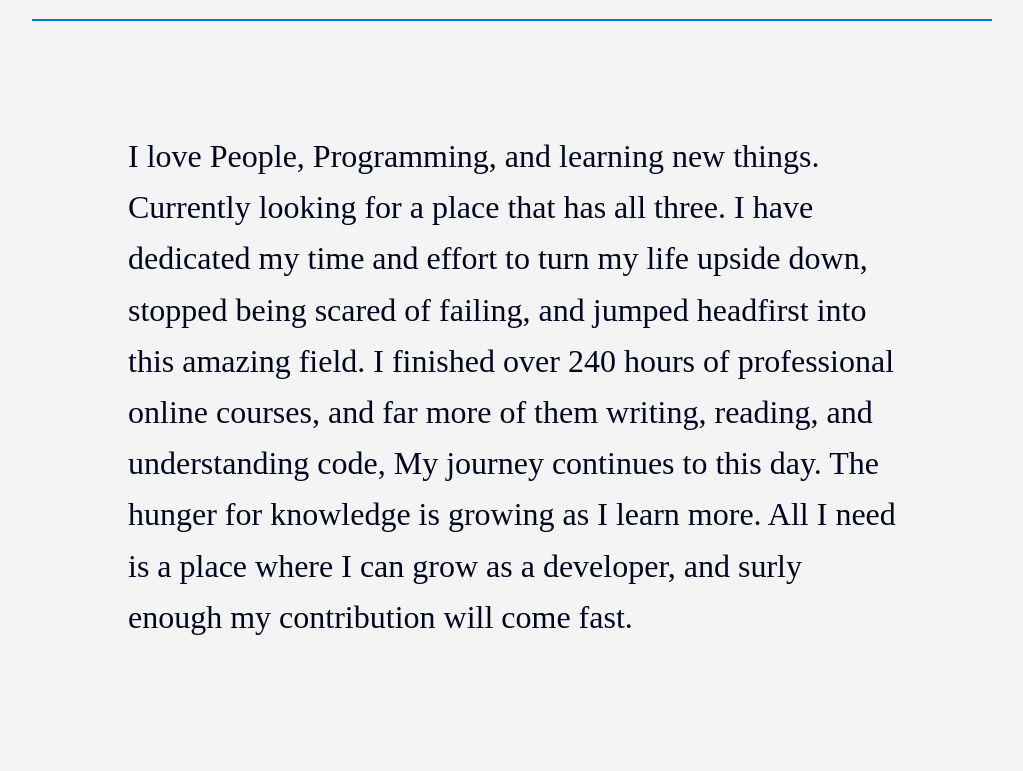
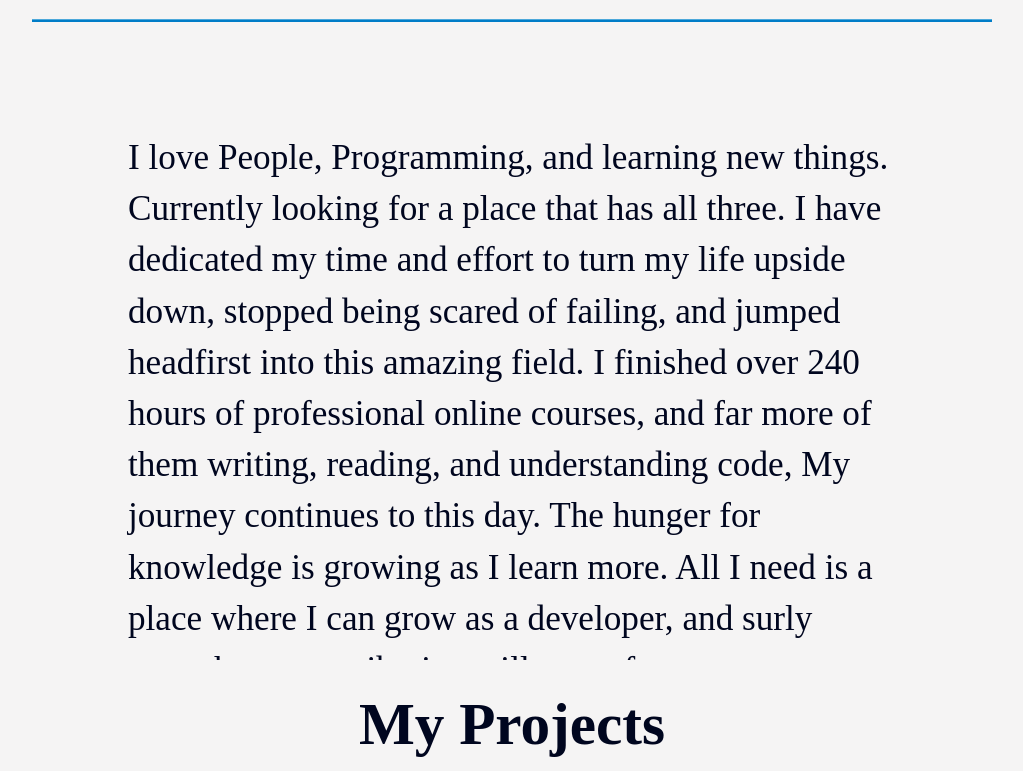
Before and after one commit to ormeiry/Meiry-Portfolio, a React (Create React App) app: page / in a window 1280 px wide. Shown: the part 1020-1791 px from the top of the page, without its empty margins (128-1151 px from the left). Built offline with nearby package versions, Linux system fonts and the light colour scheme; no server answers.

Commit message:
Fix styling.

```diff
--- a/src/components/About/AboutMe.css
+++ b/src/components/About/AboutMe.css
@@ -91,7 +91,6 @@
   }
 
   .about-container p {
-    margin-bottom: 50px;
     margin-top: 110px;
     font-size: var(--desktop-p);
     width: 60%;
--- a/src/components/portfolio/portfolio.css
+++ b/src/components/portfolio/portfolio.css
@@ -54,7 +54,7 @@
   }
 
   .portfolio-wrapper h1 {
-    margin-top: 100px;
+    margin-top: 30px;
     margin-bottom: 0px;
     font-size: var(--desktop-title);
   }
--- a/src/index.css
+++ b/src/index.css
@@ -6,7 +6,7 @@
   --w-text: #eefbfb;
   --mobile-p: 1.5rem;
   --pad-p: 2.1rem;
-  --desktop-p: 2rem;
+  --desktop-p: 2.2rem;
   --mobile-title: 2.5rem;
   --pad-title: 3.5rem;
   --desktop-title: 3.7rem;
```
